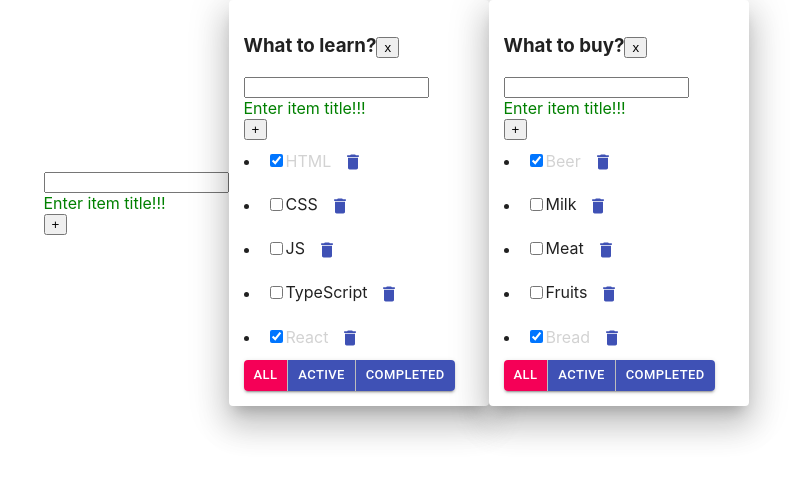
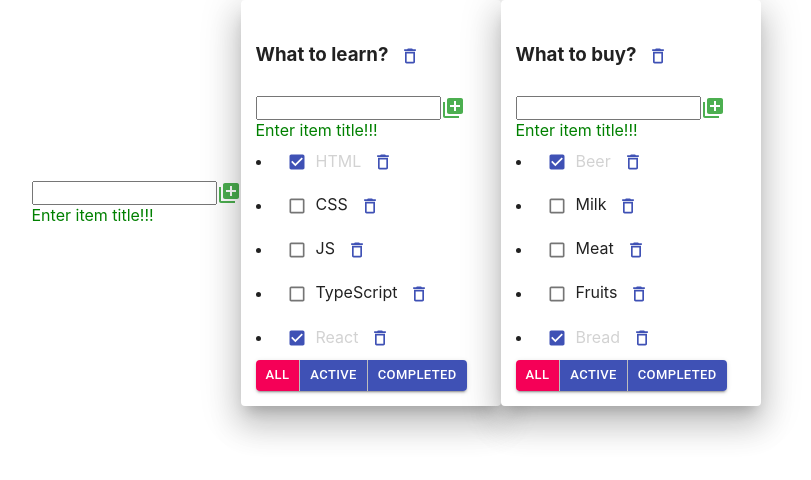
Before and after one commit to SRGREEN90/New-Todo-List, a React (Create React App) app: page / in a window 1280 px wide. Shown: the top 480 px of the page, without its empty margins (244-1055 px from the left). Built offline with nearby package versions, Linux system fonts and the light colour scheme.

Commit message:
'added someThink'

```diff
--- a/src/components/AddItemForm.tsx
+++ b/src/components/AddItemForm.tsx
@@ -1,5 +1,7 @@
 import React, {ChangeEvent, FC, KeyboardEvent, useState} from "react";
 import s from "./TodoList.module.css";
+import {LibraryAdd} from "@material-ui/icons";
+import {green} from "@material-ui/core/colors";
 
 type AddItemFormPropsType = {
     addItem: (newTitle: string) => void
@@ -31,16 +33,19 @@ const AddItemForm: FC<AddItemFormPropsType> = (props) => {
         ? <div style={{color: 'red'}}> Title is required!!!</div>
         : <div style={{color: 'green'}}>Enter item title!!!</div>
     const errorClass = error ? s.error : ''
-    return<div>
-
+    return<div >
+        <div className={s.add}>
             <input
                 value={title}
                 onKeyPress={onKeyPressHandler}
                 onChange={onChangeTitle}
                 className={errorClass}
             />
+            <LibraryAdd style={{ color: green[500] }}  onClick={addItemTitle}>+</LibraryAdd>
+        </div>
+
             {errorMessage}
-            <button  onClick={addItemTitle}>+</button>
+
 
     </div>
 }
--- a/src/components/TodoList.module.css
+++ b/src/components/TodoList.module.css
@@ -17,3 +17,7 @@
 .todoList{
     width: 230px;
 }
+.add{
+    display: flex;
+    flex-direction: row;
+}
--- a/src/components/Todolist.tsx
+++ b/src/components/Todolist.tsx
@@ -4,9 +4,8 @@ import AddItemForm from './AddItemForm';
 import s from "./TodoList.module.css";
 import EditableSpan from "../EditableSpan";
 import ButtonsBlock from "../ButtonsBlock";
-import {IconButton} from "@material-ui/core";
-import DeleteIcon from '@material-ui/icons/Delete';
-import {Delete} from "@material-ui/icons";
+import {Checkbox, IconButton} from "@material-ui/core";
+import {DeleteOutline} from "@material-ui/icons";
 
 type TodolistPropsType = {
     todoId: string
@@ -58,11 +57,18 @@ const Todolist: FC<TodolistPropsType> = ({
 
         return(
             <li key={task.id}>
-                <input
-                    type='checkbox'
+                <Checkbox
+                    color={"primary"}
+                    size={"small"}
                     checked={task.isDone}
                     onChange={onCheckedHandler}
                 />
+
+                {/*<input*/}
+                {/*    type='checkbox'*/}
+                {/*    checked={task.isDone}*/}
+                {/*    onChange={onCheckedHandler}*/}
+                {/*/>*/}
                 <span className={getClasses()}>
                 <EditableSpan
                     someTitle={task.title}
@@ -71,8 +77,7 @@ const Todolist: FC<TodolistPropsType> = ({
                 </span>
 
                 <IconButton onClick={removeTaskHandler} color={"primary"}>
-                    <DeleteIcon fontSize="small" />
-
+                    <DeleteOutline fontSize="small" />
                 </IconButton>
 
             </li>
@@ -85,7 +90,10 @@ const Todolist: FC<TodolistPropsType> = ({
         <h3>
             <EditableSpan someTitle={title} changeTitle={changeTodolistEditableTitle}/>
             {/*{title}*/}
-            <button onClick={removeTodoListsHandler}>x</button>
+            <IconButton onClick={removeTodoListsHandler} color={"primary"}>
+                <DeleteOutline fontSize="small" />
+            </IconButton>
+            {/*<button onClick={removeTodoListsHandler}>x</button>*/}
         </h3>
         <div>
             <AddItemForm addItem={addTaskTitle}/>
```
